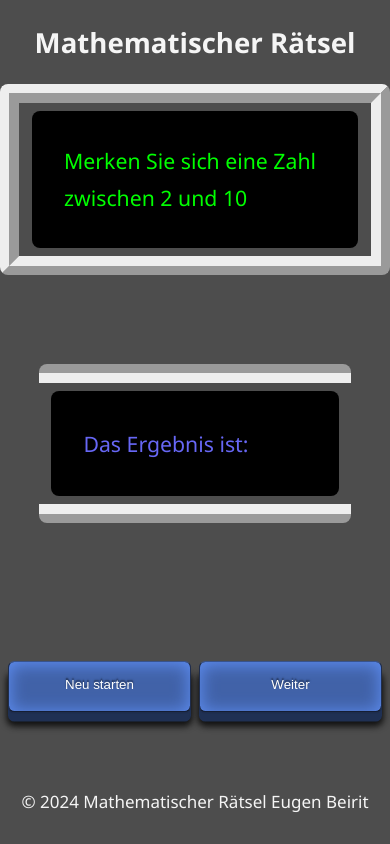
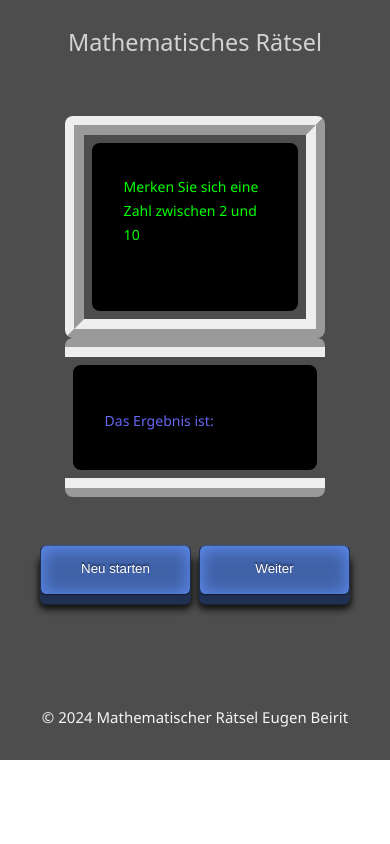
Before and after one commit to enbt0909/math-riddle, a plain HTML site: page index.html in a window 390 px wide. Drawn offline with Linux system fonts and the light colour scheme; a web font is replaced by a local one.

Commit message:
terminal

```diff
--- a/index.html
+++ b/index.html
@@ -8,17 +8,20 @@
 </head>
 <body>
     <header>
-        <h1>Mathematischer Rätsel</h1>
+        <h1>Mathematisches Rätsel</h1>
     </header>
     <div id="terminal__riddel">
         <div class="question-box">
-            <p id="question"><span id="info"></span> <span id="randomNumber"></span></p>
+            <p id="question">
+                <span id="info"></span>
+                <span id="randomNumber"></span>
+            </p>
         </div>
         <div class="answer-box">
-            <p id="answer"">Das Ergebnis ist: <span id="result"></span></p>
+            <p id="answer">Das Ergebnis ist: <span id="result"></span></p>
         </div>
         <div class="button-box">
-            <button id="reload" class="button" role="button">
+            <button id="reload" onclick=""  class="button" role="button">
                 <span class="text">Neu starten</span>
             </button>
             <button id="next" class="button" role="button">
--- a/script.js
+++ b/script.js
@@ -1,15 +1,24 @@
-/**
- * in dem erstem schritt soll der benutzer sich eine zahl zwischen 2 und eine 10 aussuchen und niemand soll es sehen.
-in dem zweiten schritt soll der benutzer die seine zahl mit seiner zahl addieren.
-in dem dritten schritt soll der benutzer die zahl mit 2 multiplizieren.
-in dem vierten schritt soll der benutzer die zahl durch seine zahl teilen.
-in dem fünften schritt soll der benutzer schon die antwort sehen und die ist eine 4.
- */
+/*
+Schritt-1 Zuerst sieht der Benutzer einen Terminal großen Terminal vor sich und er soll sich eine Zahl
+zwischen 2 und eine 10 aussuchen dabei er darf sie niemandem mitteilen.
+
+Schritt-2 Benutzer soll seine Zahl die er sich gemerkt hat, mit seiner Zahl addieren.
+
+Schritt-3 Benutzer soll die Zahl mit 2 multiplizieren.
+
+Schritt-4 Benutzer soll die Zahl durch seine Zahl teilen.
+
+Schritt-5 Benutzer soll schon die Antwort sehen und die ist seine Endantwort.
+
+Schritt-6 Benutzer soll die Seite neu laden können und nochmal von vorne anfangen.
+
+Schritt-7 Benutzer soll die Anweisungen sehen die er erledigen soll.
+*/
 
 let randomNumber = Math.floor(Math.random() * 9) + 2;
 let result = randomNumber * 2;
 
-document.getElementById("reload").addEventListener("click", function() {
+document.getElementById("reload").addEventListener("click", function () {
     location.reload();
 });
 
@@ -27,7 +36,7 @@ function nextInfo() {
         let info = infos[currentInfo];
         if (currentInfo === 2) {
             document.getElementById("randomNumber").innerText = randomNumber;
-        } else if (currentInfo === 3) {
+        } if (currentInfo === 3) {
             document.getElementById("randomNumber").innerText = '';
         }
         document.getElementById("info").innerText = info;
--- a/style.css
+++ b/style.css
@@ -1,8 +1,8 @@
+@import url('https://fonts.googleapis.com/css2?family=Rubik+Glitch+Pop&display=swap');
+
 :root {
     --font-size-bassic: 62.5%;
-
     --border-radius: .5rem;
-
     --color-dark: #000000b2;
     --color-black: #000;
     --color-blue: #6767f5;
@@ -18,7 +18,6 @@
     box-sizing: border-box;
 }
 
-h1,
 header,
 #terminal__riddel,
 button,
@@ -31,15 +30,21 @@ footer {
     align-items: center;
 }
 
-h1 {
-    font-size: calc(var(--font-size-bassic) * 2.6);
-    padding: .5rem 0;
-}
 
 body {
     min-height: 100vh;
     font-family: 'Segoe UI', Tahoma, Geneva, Verdana, sans-serif;
     font-size: calc(var(--font-size-bassic) * 1.7);
+}
+
+h1 {
+    font-size: calc(var(--font-size-bassic) * 7);
+    padding: .5rem 0;
+    font-family: "Rubik Glitch Pop", system-ui;
+    color: #d3d3d3;
+    font-weight: 400;
+    font-style: normal;
+    word-break: break;
 }
 
 header,
@@ -50,19 +55,20 @@ footer {
 }
 
 #terminal__riddel {
+    padding: 2rem;
     width: 100%;
     height: 80lvh;
-    gap: .5rem;
     justify-content: space-between;
     flex-direction: column;
     background-color: var(--color-dark);
 }
 
 .question-box {
-    width: 100%;
+    width: 80%;
+    height: 100%;
     padding: .5rem;
-    gap: .5rem;
-    border: ridge 1.2rem ;
+    /* gap: .5rem; */
+    border: ridge 1.2rem;
     border-radius: var(--border-radius);
 }
 
@@ -78,7 +84,8 @@ footer {
 
 p#question,
 p#answer {
-    width: 97%;
+    width: 100%;
+    height: 100%;
     border-radius: var(--border-radius);
     background-color: var(--color-black);
     font-size: calc(var(--font-size-bassic) * 2);
@@ -141,3 +148,62 @@ p#answer {
     box-shadow: inset 0 .1rem 1rem .1rem #5c8bee, 0 .1rem 0 #1d2c4d, 0 .2rem 0 #1f3053, 0 .4rem .3rem 0 #111111;
     transform: translateY(.4rem);
 }
+
+@media (min-width: 320px) {
+    #terminal__riddel {
+        height: 80lvh;
+    }
+    h1 {
+        font-size: calc(var(--font-size-bassic) * 3.2 + .5vw);
+    }
+
+    p#question,
+    p#answer {
+        font-size: calc(var(--font-size-bassic) * 2);
+    }
+
+    .button {
+        width: 15rem;
+    }
+}
+
+@media (max-width: 425px) {
+    body {
+        font-size: calc(var(--font-size-bassic) * 1.5);
+    }
+    h1 {
+        font-size: calc(var(--font-size-bassic) * 2.5);
+    }
+
+    #terminal__riddel {
+        height: 70lvh;
+    }
+
+    p#question,
+    p#answer {
+        font-size: calc(var(--font-size-bassic) * 1.5);
+    }
+
+    .button {
+        width: 10rem;
+    }
+}
+
+@media (max-width: 768px) {
+    body {
+        font-size: calc(var(--font-size-bassic) * 1.5);
+    }
+
+    #terminal__riddel {
+        height: 70lvh;
+    }
+
+    p#question,
+    p#answer {
+        font-size: calc(var(--font-size-bassic) * 1.5);
+    }
+
+    .button {
+        width: 10rem;
+    }
+}
```
Lines whose indentation alone changed are shown as unchanged.
